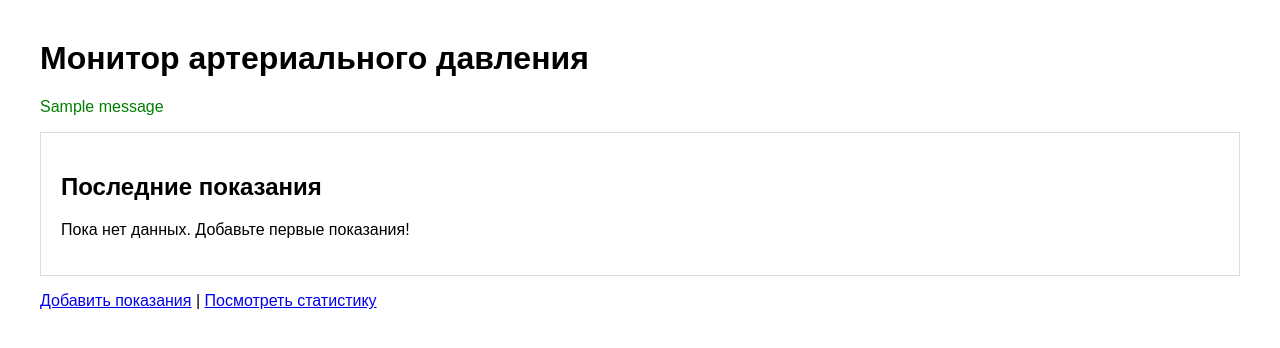
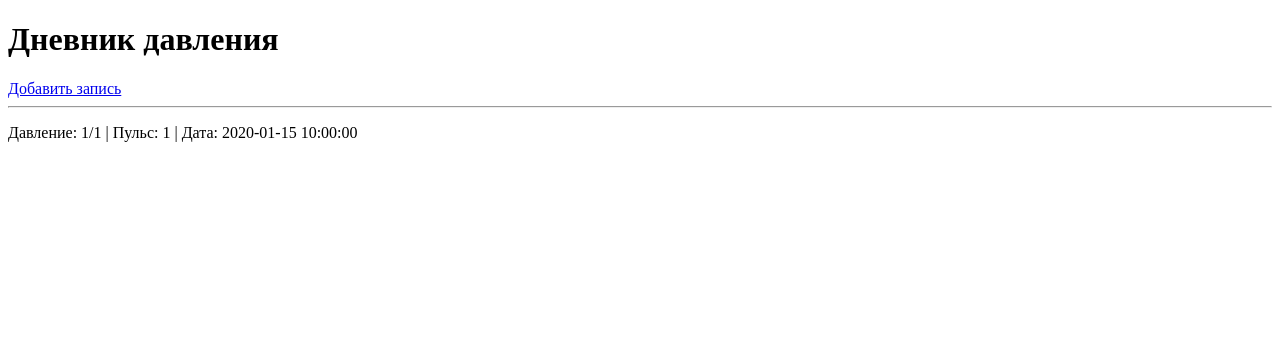
Before and after one commit to CloudSeven777/pressure_diary, a Flask app: page / in a window 1280 px wide. Shown: the top 348 px of the page. Run offline with Flask 3, Linux system fonts and the light colour scheme; tables that the repository leaves empty hold one stand-in row (values such as "Sample post"); one stand-in notice (Sample message) is shown.

Commit message:
last commit

```diff
--- a/templates/index.html
+++ b/templates/index.html
@@ -1,38 +1,33 @@
 <!DOCTYPE html>
-<html>
+<html lang="ru">
 <head>
-    <title>Мониторинг давления</title>
-    <style>
-        body { font-family: Arial, sans-serif; margin: 40px; }
-        .card { border: 1px solid #ddd; padding: 20px; margin: 10px 0; }
-        .success { color: green; }
-        .error { color: red; }
-    </style>
+    <meta charset="UTF-8">
+    <title>Дневник давления</title>
 </head>
 <body>
-    <h1>Монитор артериального давления</h1>
 
-    {% with messages = get_flashed_messages(with_categories=true) %}
-        {% if messages %}
-            {% for category, message in messages %}
-                <p class="{{ category }}">{{ message }}</p>
-            {% endfor %}
-        {% endif %}
-    {% endwith %}
+<h1>Дневник давления</h1>
 
-    <div class="card">
-        <h2>Последние показания</h2>
-        {% if pressure %}
-            <p>Дата: {{ pressure.date.strftime('%d.%m.%Y %H:%M') }}</p>
-            <p>Систолическое: <strong>{{ pressure.systolic }}</strong> мм. рт. ст.</p>
-            <p>Диастолическое: <strong>{{ pressure.diastolic }}</strong> мм. рт. ст.</p>
-            <p>Среднее АД: <strong>{{ "%.2f"|format(pressure.mean_pressure) }}</strong> мм. рт. ст.</p>
-        {% else %}
-            <p>Пока нет данных. Добавьте первые показания!</p>
-        {% endif %}
-    </div>  <!-- Закрыт div -->
+<a href="/add">Добавить запись</a>
 
-    <p><a href="{{ url_for('add_pressure') }}">Добавить показания</a> |
-       <a href="{{ url_for('statistics') }}">Посмотреть статистику</a></p>
+<hr>
+
+{% for record in records %}
+
+<div>
+    <p>
+        Давление:
+        {{ record.systolic }}/{{ record.diastolic }}
+
+        | Пульс:
+        {{ record.pulse }}
+
+        | Дата:
+        {{ record.created_at }}
+    </p>
+</div>
+
+{% endfor %}
+
 </body>
 </html>
```
Also changed, not shown: data/pressure_data.db.
